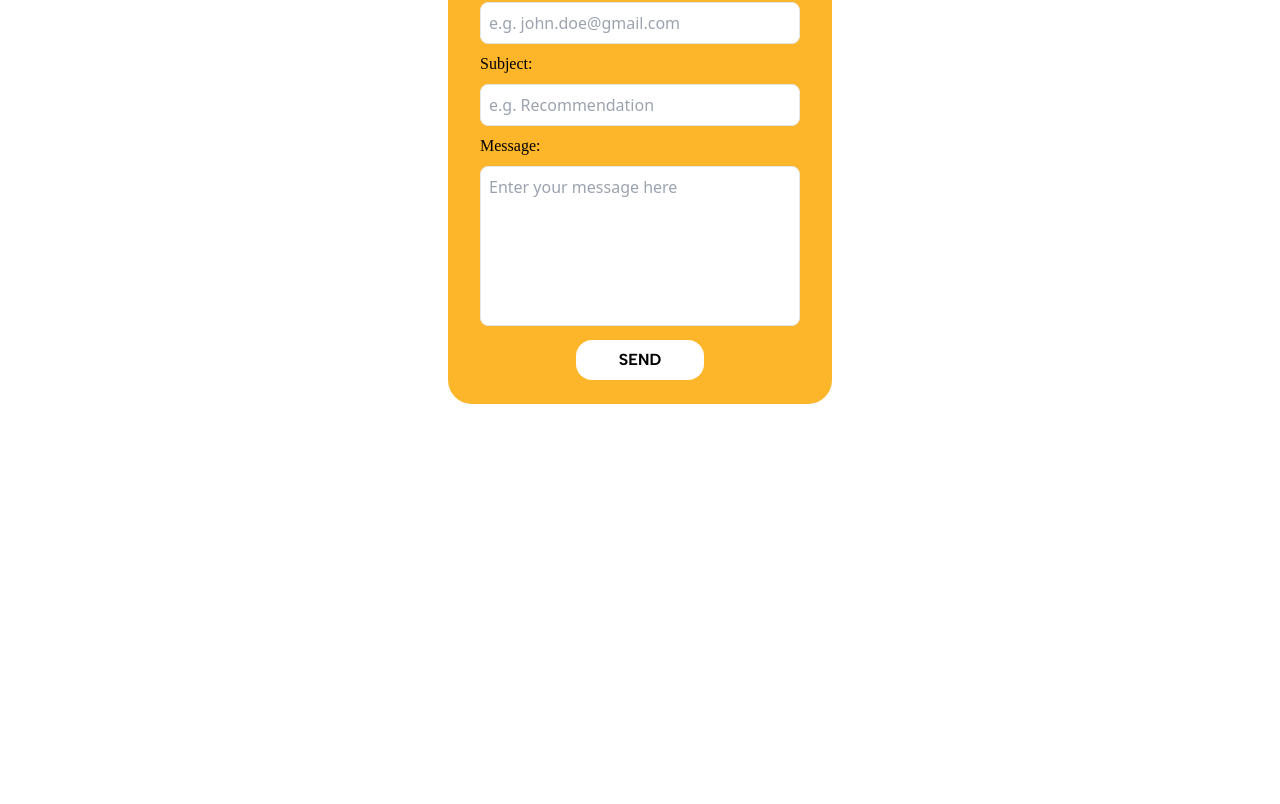
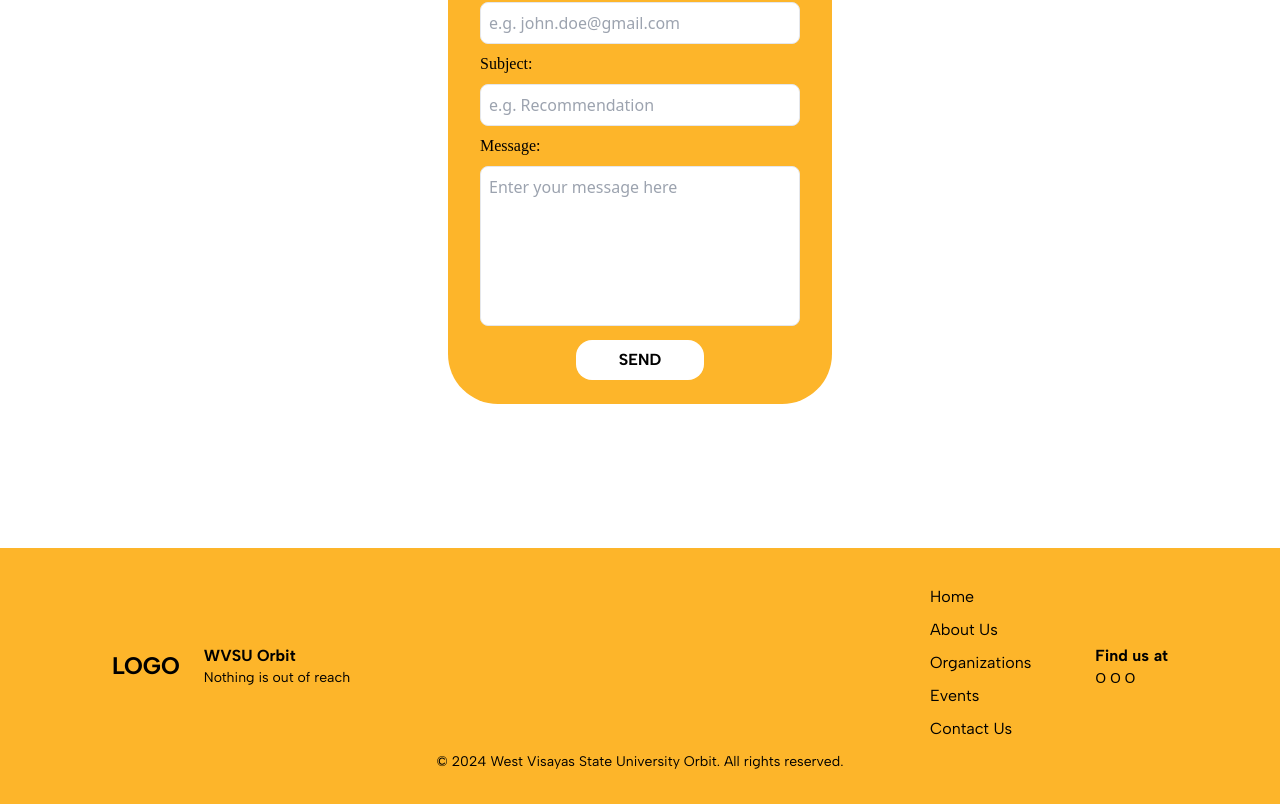
Before and after one commit to computerscience-person/Group2_WVSU-Orbit, a React (Vite) app in the folder frontend/: page /contact in a window 1280 px wide. Shown: the part 762-1566 px from the top of the page. Before the commit the page ends 1310 px from the top, so only its background shows below. Built offline with nearby package versions, Linux system fonts and the light colour scheme; a web font is replaced by a local one.

Commit message:
Created footer

```diff
--- /dev/null
+++ b/frontend/src/components/Footer.tsx
@@ -0,0 +1,83 @@
+import { Link } from "react-router-dom";
+
+const Footer = () => {
+  return (
+    <div className="h-auto min-h-[256px] flex flex-col px-6 sm:px-12 py-6 sm:py-8 justify-center items-center">
+      <div className="w-full flex-grow flex flex-col sm:flex-row justify-between items-center sm:px-16">
+        <div className="flex flex-row justify-center items-center mb-4 sm:mb-0">
+          <p className="font-content font-bold text-xl sm:text-2xl">LOGO</p>
+          <div className="ml-4 sm:ml-6">
+            <p className="font-content font-bold text-sm sm:text-base">
+              WVSU Orbit
+            </p>
+            <p className="font-content text-xs sm:text-sm">
+              Nothing is out of reach
+            </p>
+          </div>
+        </div>
+
+        <div className="flex flex-col sm:flex-row justify-center items-center">
+          <div className="flex flex-col justify-start items-start mr-0 sm:mr-8 mb-4 sm:mb-0">
+            <button className="mb-2">
+              <Link
+                to="/"
+                className="font-content text-sm sm:text-base hover:underline"
+              >
+                Home
+              </Link>
+            </button>
+
+            <button className="mb-2">
+              <Link
+                to="/about"
+                className="font-content text-sm sm:text-base hover:underline"
+              >
+                About Us
+              </Link>
+            </button>
+
+            <button className="mb-2">
+              <Link
+                to="/orgs"
+                className="font-content text-sm sm:text-base hover:underline"
+              >
+                Organizations
+              </Link>
+            </button>
+
+            <button className="mb-2">
+              <Link
+                to="/events"
+                className="font-content text-sm sm:text-base hover:underline"
+              >
+                Events
+              </Link>
+            </button>
+
+            <button className="mb-2">
+              <Link
+                to="/contact"
+                className="font-content text-sm sm:text-base hover:underline"
+              >
+                Contact Us
+              </Link>
+            </button>
+          </div>
+
+          <div className="flex flex-col sm:ml-8">
+            <p className="font-content font-bold text-sm sm:text-base">
+              Find us at
+            </p>
+            <p className="text-xs sm:text-sm">O O O</p>
+          </div>
+        </div>
+      </div>
+
+      <p className="font-content text-xs sm:text-sm mt-4 sm:mt-auto">
+        © 2024 West Visayas State University Orbit. All rights reserved.
+      </p>
+    </div>
+  );
+};
+
+export default Footer;
--- a/frontend/src/pages/ContactsUs.tsx
+++ b/frontend/src/pages/ContactsUs.tsx
@@ -1,5 +1,6 @@
 import React from "npm:react";
 import Nav from "../components/Nav";
+import Footer from "../components/Footer";
 const ContactsUs = () => {
   return (
     <div className="bg-sunshine h-full flex flex-col min-h-screen">
@@ -17,7 +18,7 @@ const ContactsUs = () => {
       {/* to be fixed */}
       <div className="bg-white flex justify-center items-center">
         {/* CONTACT FORM */}
-        <div className="bg-sunshine w-fit py-6 px-8 h-auto justify-start rounded-3xl space-y-2 my-36">
+        <div className="bg-sunshine w-fit py-6 px-8 h-auto justify-start rounded-[50px] space-y-2 my-36">
           <div>
             <p className="font-leader">Name (Optional):</p>
             <input
@@ -69,6 +70,7 @@ const ContactsUs = () => {
           </div>
         </div>
       </div>
+      <Footer />
     </div>
   );
 };
```
